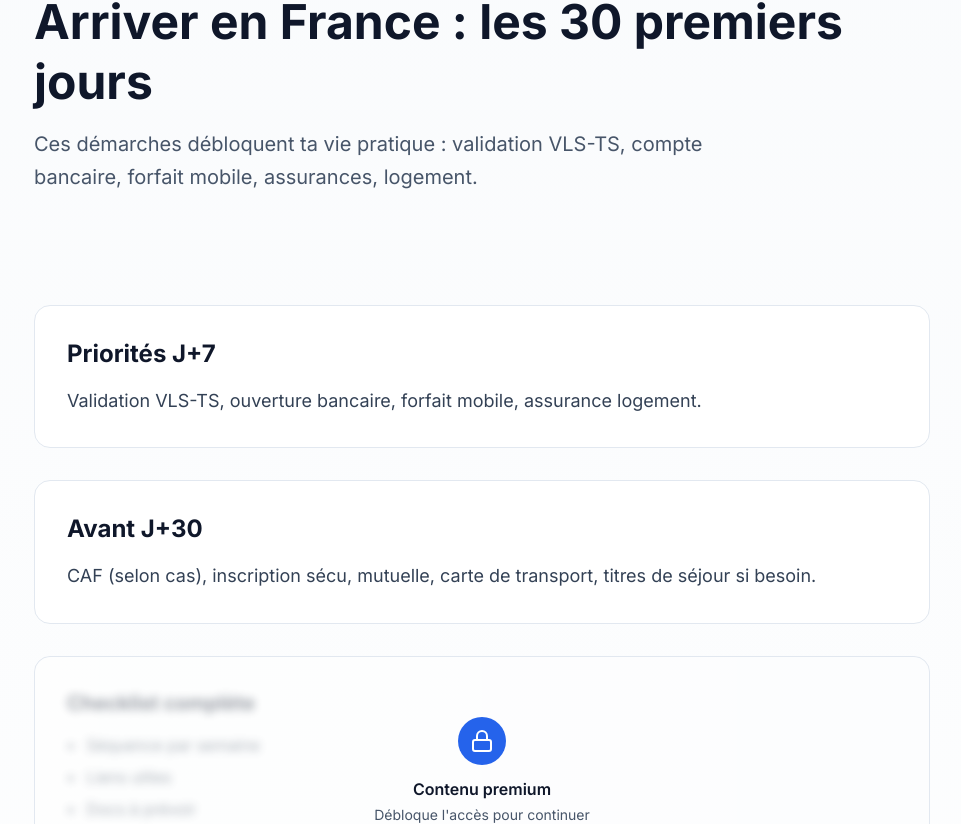
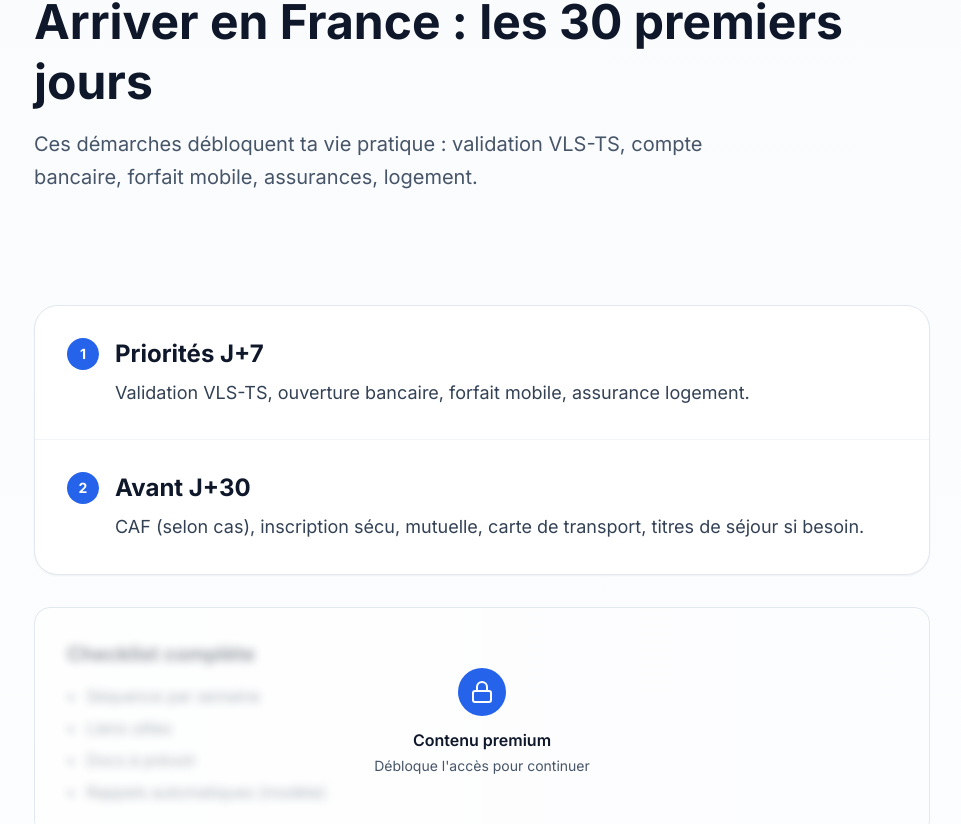
Before and after one commit to MouctarBahLk/soorocampus, a Next.js app: page /ressources/arriver-en-france-30-jours in a window 1280 px wide. Shown: the part 575-1399 px from the top of the page, without its empty margins (158-1119 px from the left). Built offline with nearby package versions, Linux system fonts and the light colour scheme.

Commit message:
coorection pour la reinnitialsation du mot de passe et mise en page de clug ressourses

```diff
--- a/app/(marketing)/ressources/[slug]/page.tsx
+++ b/app/(marketing)/ressources/[slug]/page.tsx
@@ -68,16 +68,35 @@ export default function ArticlePage() {
           {/* Contenu gratuit */}
           <article className="px-6 py-8">
   <div className="max-w-4xl mx-auto space-y-8">
-              {art.freeSections.map(sec => (
-                <section key={sec.title} className="rounded-2xl border border-slate-200 p-8 bg-white hover:shadow-md transition-shadow">
-                  <h2 className="text-2xl font-bold text-slate-900 mb-4">
+    <div className="rounded-3xl border border-slate-200 bg-white shadow-sm overflow-hidden">
+      {art.freeSections.map((sec, i) => (
+        <div key={sec.title}>
+          <div className="p-6 sm:p-8">
+            <div className="flex items-start gap-4">
+              {/* pastille étape */}
+              <div className="flex-shrink-0 w-8 h-8 rounded-full bg-blue-600 text-white text-sm font-bold flex items-center justify-center">
+                {i + 1}
+              </div>
+
+              {/* contenu */}
+              <div className="flex-1">
+                <h2 className="text-xl sm:text-2xl font-bold text-slate-900">
                   {sec.title}
                 </h2>
-                  <p className="text-slate-700 leading-relaxed whitespace-pre-line text-lg">
+                <p className="mt-2 text-slate-700 leading-relaxed whitespace-pre-line text-lg">
                   {sec.content}
                 </p>
-                </section>
+              </div>
+            </div>
+          </div>
+
+          {/* séparateur entre les étapes */}
+          {i < art.freeSections.length - 1 && (
+            <div className="h-px bg-slate-100" />
+          )}
+        </div>
       ))}
+    </div>
 
               {/* Paywall doux avec contenu premium aperçu */}
               <div className="mt-12 space-y-6">
```
Lines whose indentation alone changed are shown as unchanged.
